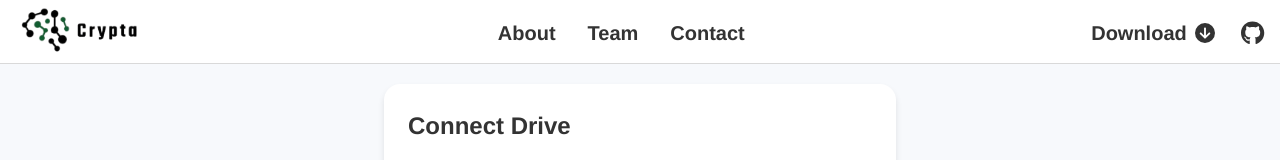
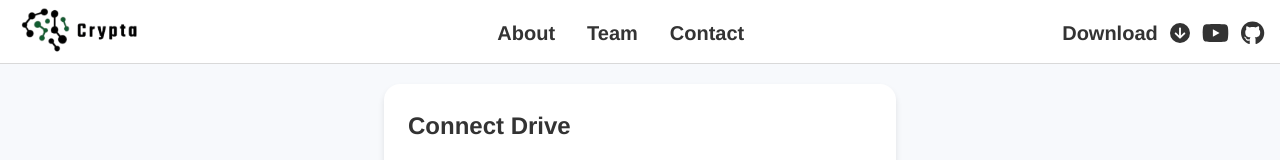
Before and after one commit to areebahmeddd/Crypta, a React (Create React App) app in the folder web-app/: page / in a window 1280 px wide. Shown: the top 160 px of the page. Built offline with nearby package versions, Linux system fonts and the light colour scheme.

Commit message:
green green ui

```diff
--- a/web-app/src/components/Navbar.jsx
+++ b/web-app/src/components/Navbar.jsx
@@ -1,5 +1,6 @@
 import React from "react";
 import { FontAwesomeIcon } from "@fortawesome/react-fontawesome";
+import { faYoutube } from "@fortawesome/free-brands-svg-icons";
 import { faGithub } from "@fortawesome/free-brands-svg-icons";
 import { faArrowCircleDown } from "@fortawesome/free-solid-svg-icons";
 import "../styles/Navbar.css";
@@ -32,11 +33,11 @@ function Navbar() {
         {/* Navbar right side */}
         <div className="navbar-right">
           <a href="CryptaSetup.exe" download className="download-link">
-            <span>Download</span>
-            <FontAwesomeIcon
-              icon={faArrowCircleDown}
-              style={{ marginLeft: "8px" }}
-            />
+            <span style={{ marginRight: "12px" }}>Download</span>
+            <FontAwesomeIcon icon={faArrowCircleDown} />
+          </a>
+          <a href="https://youtu.be/ToXUq-NSkUg?si=b6PRGx4nwImTz-li" className="yt-icon">
+            <FontAwesomeIcon icon={faYoutube} />
           </a>
           <a
             href="https://github.com/areebahmeddd/Crypta"
--- a/web-app/src/styles/Home.css
+++ b/web-app/src/styles/Home.css
@@ -208,6 +208,7 @@
   font-size: 18px;
   color: #333;
   align-content: flex-start;
+  overflow-wrap: anywhere;
 }
 
 .file-metadata-table {
@@ -229,6 +230,7 @@
 
 .metadata-value {
   text-align: left;
+  overflow-wrap: anywhere;
 }
 
 .file-size {
@@ -331,6 +333,7 @@
   transition: border-color 0.3s ease;
   display: flex;
   flex-direction: column;
+  flex-wrap: wrap;
   align-items: start; /* Center content horizontally */
   justify-content: center;
   margin-bottom: 20px;
--- a/web-app/src/styles/Navbar.css
+++ b/web-app/src/styles/Navbar.css
@@ -6,7 +6,12 @@
   width: 100%;
   height: 4rem; /* Adjust this height if needed */
   border-bottom: 1px solid rgba(64, 64, 64, 0.2);
-  background-color: rgba(255, 255, 255, 0.1); /* Slightly transparent background */
+  background-color: rgba(
+    255,
+    255,
+    255,
+    0.1
+  ); /* Slightly transparent background */
   backdrop-filter: blur(10px); /* Backdrop blur for the Navbar */
   animation: fadein-opacity 0.5s ease-in-out; /* Fade-in effect */
 }
@@ -56,11 +61,24 @@
   font-weight: 500;
   font-size: 1.5rem; /* Increased font size (24px) */
   transition: color 0.3s ease;
-  margin-left: 10px;
 }
 
 .social-link:hover {
-  color: #457d58; /* Updated hover color */
+  color: #457d58;
+}
+
+.yt-icon {
+  color: #333;
+  text-decoration: none;
+  display: flex;
+  align-items: center;
+  font-weight: 500;
+  font-size: 1.5rem;
+  transition: color 0.3s ease;
+}
+
+.yt-icon:hover {
+  color: #457d58;
 }
 
 /* Download button */
@@ -70,8 +88,7 @@
   display: flex;
   align-items: center;
   font-weight: 600;
-  font-size: 1.25rem; /* Adjust font size as needed */
-  margin-right: 1rem; /* Space between download and GitHub */
+  font-size: 1.25rem;
   transition: color 0.3s ease;
 }
 
@@ -79,9 +96,9 @@
   color: #457d58; /* Hover color */
 }
 
-.download-link span {
-  margin-left: 0.5rem; /* Space between icon and text */
-}
+/* .download-link span {
+  margin-left: 0.5rem;
+} */
 
 /* Divider line between buttons in the Navbar */
 #button__divider {
@@ -106,12 +123,12 @@
 }
 .navbar-right {
   display: flex;
-  align-items: center; /* Adjust as needed */
+  align-items: center;
+  gap: 0.75rem;
 }
 
 .download-link {
   text-decoration: none;
   color: #333; /* Adjust as needed */
   cursor: pointer;
-  margin-left: 20px;
 }
--- a/web-app/src/styles/Rules.css
+++ b/web-app/src/styles/Rules.css
@@ -162,7 +162,7 @@ h2 {
 .default-rules {
   display: flex;
   align-items: center;
-  gap: 20px; /* Space between the logo and the info section */
+  gap: 8px; /* Space between the logo and the info section */
   margin-top: 20px;
   align-self:flex-start;
   margin-bottom: 15px;
@@ -192,7 +192,7 @@ h2 {
   cursor: pointer;
   color: #4d4f50; /* Change this to your preferred color */
   position: relative;
-  padding-left: 30px; /* Space for the radio button */
+  padding-left: 24px;
   display: flex;
   align-items: center;
 }
```
